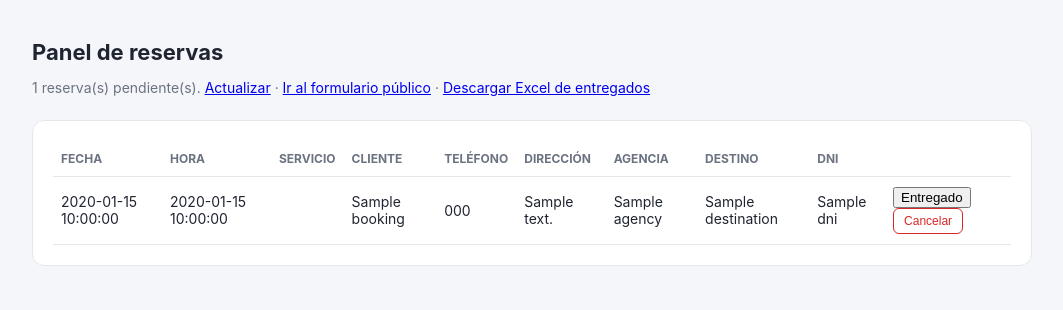
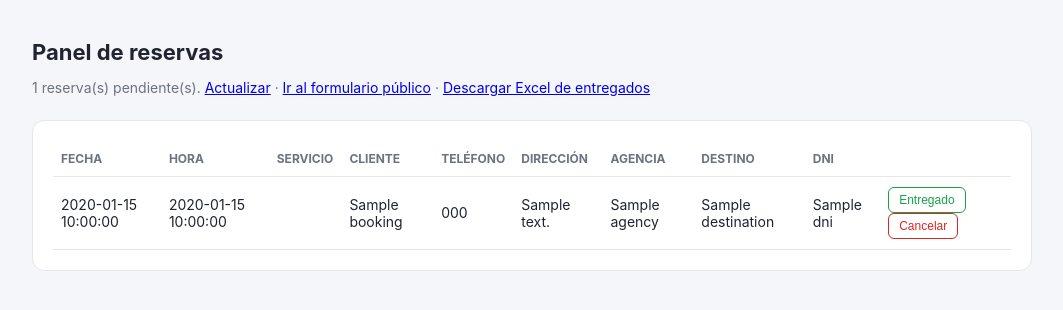
Before and after one commit to cesarsancamp/agenda-entrega-, a Flask app: template templates/admin.html in a window 1280 px wide. Shown: the top 310 px of the page, without its empty margins (108-1171 px from the left). Run offline with Flask 3, Linux system fonts and the light colour scheme; the template is opened without the code that fills it: most values are stand-ins (such as "Sample title", 1, 10 or a date in 2020); parts of the project's set-up code (start-up, migrations or seed data) failed here and were passed over; some libraries are stand-ins or nearby versions.

Commit message:
Add styles for deliver button

```diff
--- a/static/style.css
+++ b/static/style.css
@@ -176,3 +176,13 @@
   max-width: 110px;
   margin: 0 auto 12px;
 }
+.deliver-btn {
+  border: 1px solid var(--success);
+  color: var(--success);
+  background: #fff;
+  border-radius: 6px;
+  padding: 5px 10px;
+  font-size: 12px;
+  cursor: pointer;
+  margin-right: 6px;
+}
```
